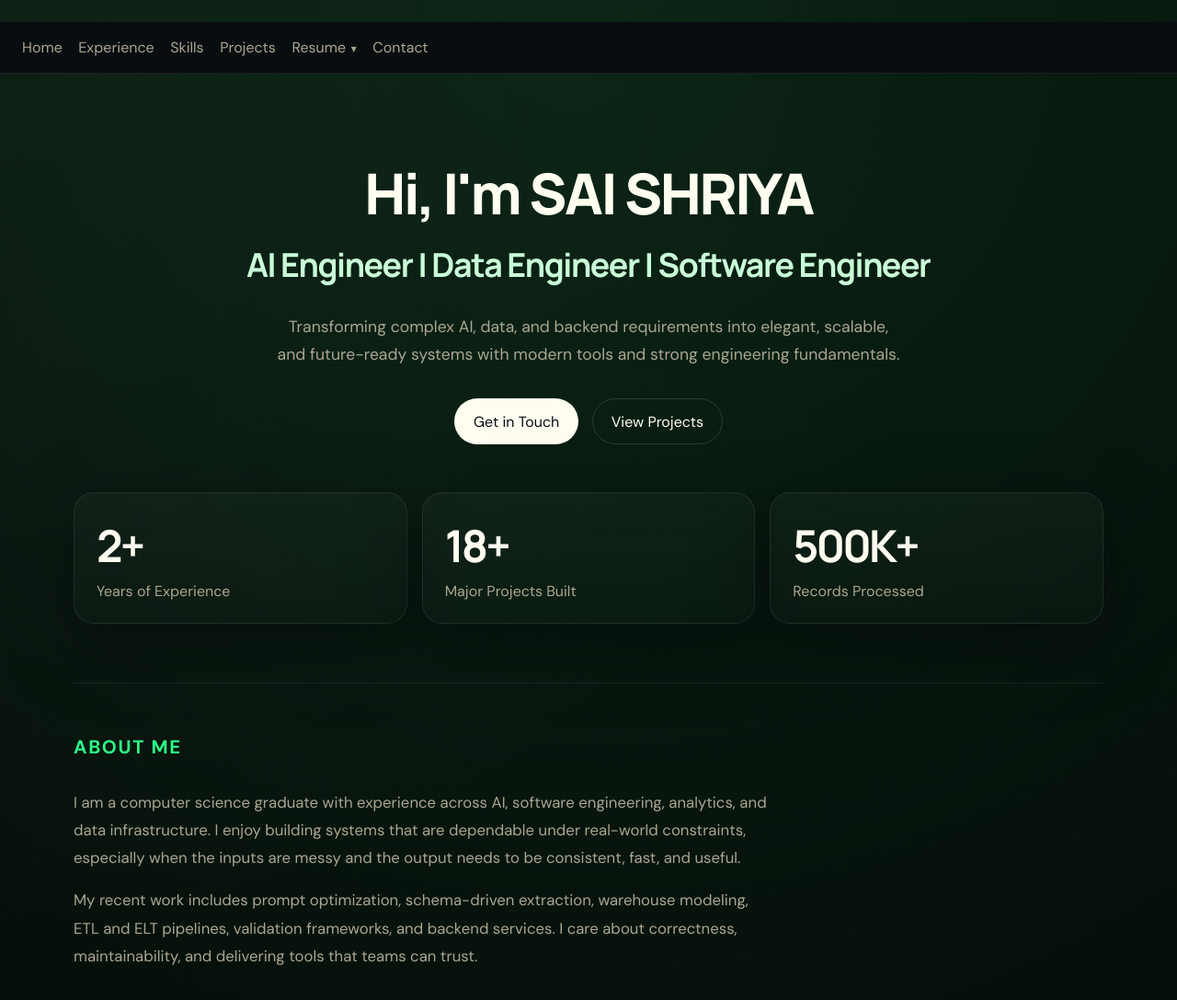
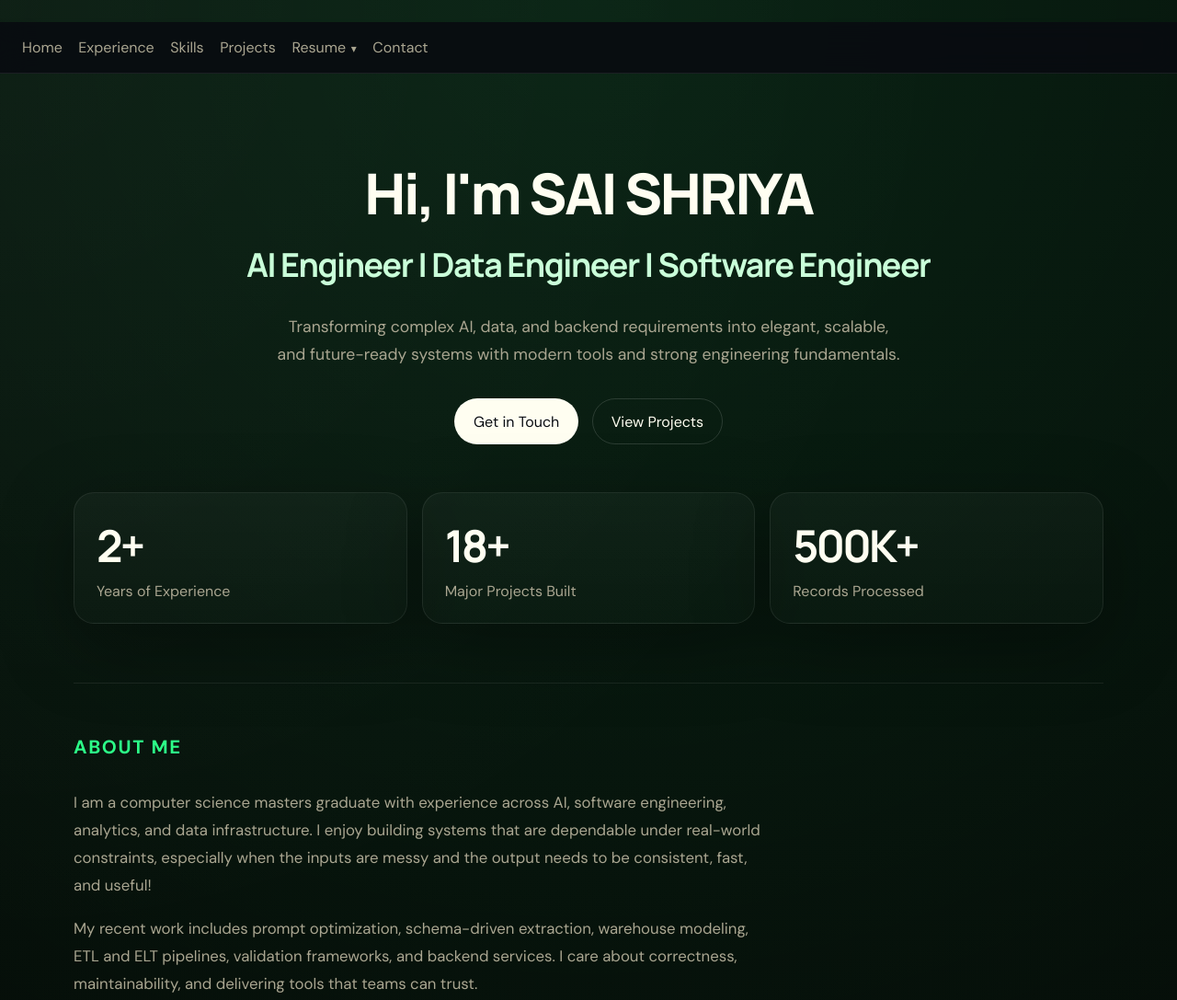
Before and after one commit to SaiShriyaSurla/portfolio, a plain HTML site: page index.html in a window 1280 px wide. Shown: the top 1087 px of the page at 92% size. Drawn offline with Linux system fonts and the light colour scheme; animation ran at ten frames a second.

Commit message:
content changes

```diff
--- a/index.html
+++ b/index.html
@@ -94,11 +94,11 @@
           </div>
           <div class="copy-block">
             <p>
-              I am a computer science graduate with experience across AI,
+              I am a computer science masters graduate with experience across AI,
               software engineering, analytics, and data infrastructure. I enjoy
               building systems that are dependable under real-world constraints,
               especially when the inputs are messy and the output needs to be
-              consistent, fast, and useful.
+              consistent, fast, and useful!
             </p>
             <p>
               My recent work includes prompt optimization, schema-driven
```
